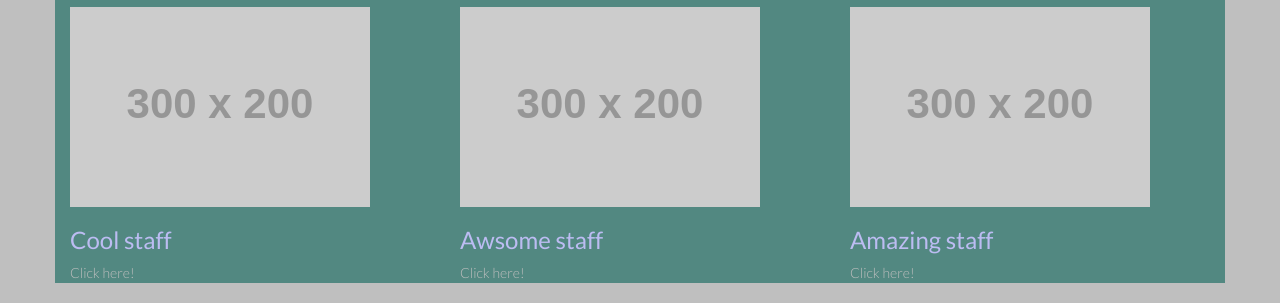
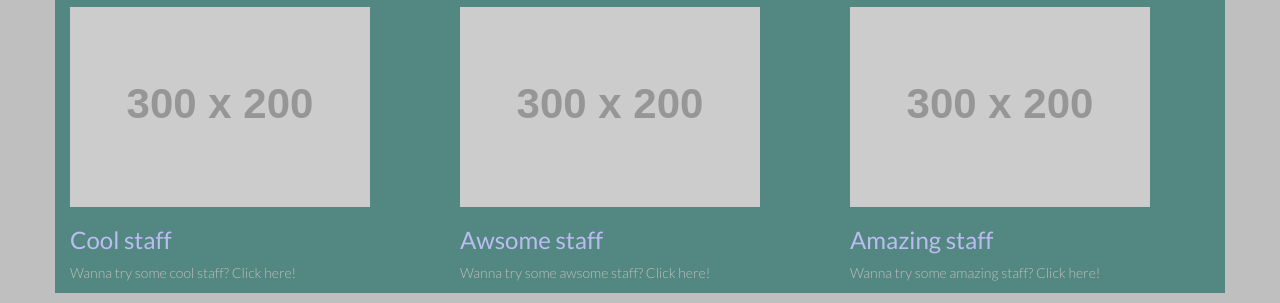
Before and after one commit to MarsWang42/Udacity-Front-End-Developer, a plain HTML site: page Project 3 build-a-portfolio-site/index.html in a window 1280 px wide. Shown: the part 686-989 px from the top of the page. Drawn offline with Linux system fonts and the light colour scheme; placeholder pictures from the web are drawn by us.

Commit message:
Project 3 modified.

```diff
--- a/Project 3 build-a-portfolio-site/css/styles.css
+++ b/Project 3 build-a-portfolio-site/css/styles.css
@@ -8,6 +8,7 @@ body {
 .logo {
   margin-top: 20px;
 }
+
 .bg-dkgreen {
   background: #528881;
 }
@@ -31,14 +32,14 @@ body {
 }
 
 .text-lavender {
-  color: #BCBCF2;
+  color: #bcbcf2;
 }
 
 .hr-thick {
-    border: none;
-    height: 3px;
-    color: #a1a1a1; /* old IE */
-    background-color: #a1a1a1; /* Modern Browsers */
+  border: none;
+  height: 3px;
+  color: #a1a1a1; /* old IE */
+  background-color: #a1a1a1; /* Modern Browsers */
 }
 
 .margin-top30 {
--- a/Project 3 build-a-portfolio-site/index.html
+++ b/Project 3 build-a-portfolio-site/index.html
@@ -1,13 +1,13 @@
 <!DOCTYPE html>
 <html>
 <head>
-  <meta charset="utf8">
+  <meta charset="utf-8">
   <meta http-equiv="X-UA-Compatible" content="IE=edge">
   <meta name="viewport" content="width=device-width, initial-scale=1">
   <title>Portfolio</title>
   <link rel="stylesheet" href="css/bootstrap.min.css">
   <link rel="stylesheet" href="css/styles.css">
-  <link href='https://fonts.googleapis.com/css?family=Lato:400,100,300' rel='stylesheet' type='text/css'>
+  <link href="https://fonts.googleapis.com/css?family=Lato:400,100,300" rel="stylesheet" type="text/css">
 </head>
 <body>
   <article class="container bg-dkgreen">
@@ -23,29 +23,35 @@
     <hr class="hr-thick">
     <div class="row">
       <div class="col-md-12">
-        <img class="img-responsive" src="http://placehold.it/1000x400">
+        <img class="img-responsive" src="http://placehold.it/1000x400" alt="My photo :)">
       </div>
     </div>
     <div class="row margin-top30">
-    <div class="col-md-12">
-      <h2 class="text-gray">Featured work</h2>
-    </div>
+      <div class="col-md-12">
+        <h2 class="text-gray">Featured work</h2>
+      </div>
     </div>
     <div class="row text-lavender">
       <div class="col-md-4">
-        <img src="http://placehold.it/300x200" alt="Cool staff">
+        <img class="img-responsive" src="http://placehold.it/300x200" alt="Cool staff">
         <h3>Cool staff</h3>
-        <a href="https://github.com/Marswang92/Udacity-Front-End-Developer" class="text-gray">Click here!</a>
+        <p class="text-gray">
+          Wanna try some cool staff? <a class="text-gray" href="https://github.com/Marswang92/Udacity-Front-End-Developer">Click here!</a>
+        </p>
       </div>
       <div class="col-md-4">
-        <img src="http://placehold.it/300x200" alt="Awsome staff">
+        <img class="img-responsive" src="http://placehold.it/300x200" alt="Awsome staff">
         <h3>Awsome staff</h3>
-        <a href="https://github.com/Marswang92/Udacity-Front-End-Developer" class="text-gray">Click here!</a>
+        <p class="text-gray">
+          Wanna try some awsome staff? <a class="text-gray" href="https://github.com/Marswang92/Udacity-Front-End-Developer">Click here!</a>
+        </p>
       </div>
       <div class="col-md-4">
-        <img src="http://placehold.it/300x200" alt="Amazing staff">
+        <img class="img-responsive" src="http://placehold.it/300x200" alt="Amazing staff" >
         <h3>Amazing staff</h3>
-        <a href="https://github.com/Marswang92/Udacity-Front-End-Developer" class="text-gray">Click here!</a>
+        <p class="text-gray">
+          Wanna try some amazing staff? <a class="text-gray" href="https://github.com/Marswang92/Udacity-Front-End-Developer">Click here!</a>
+        </p>
       </div>
     </div>
   </article>
```
